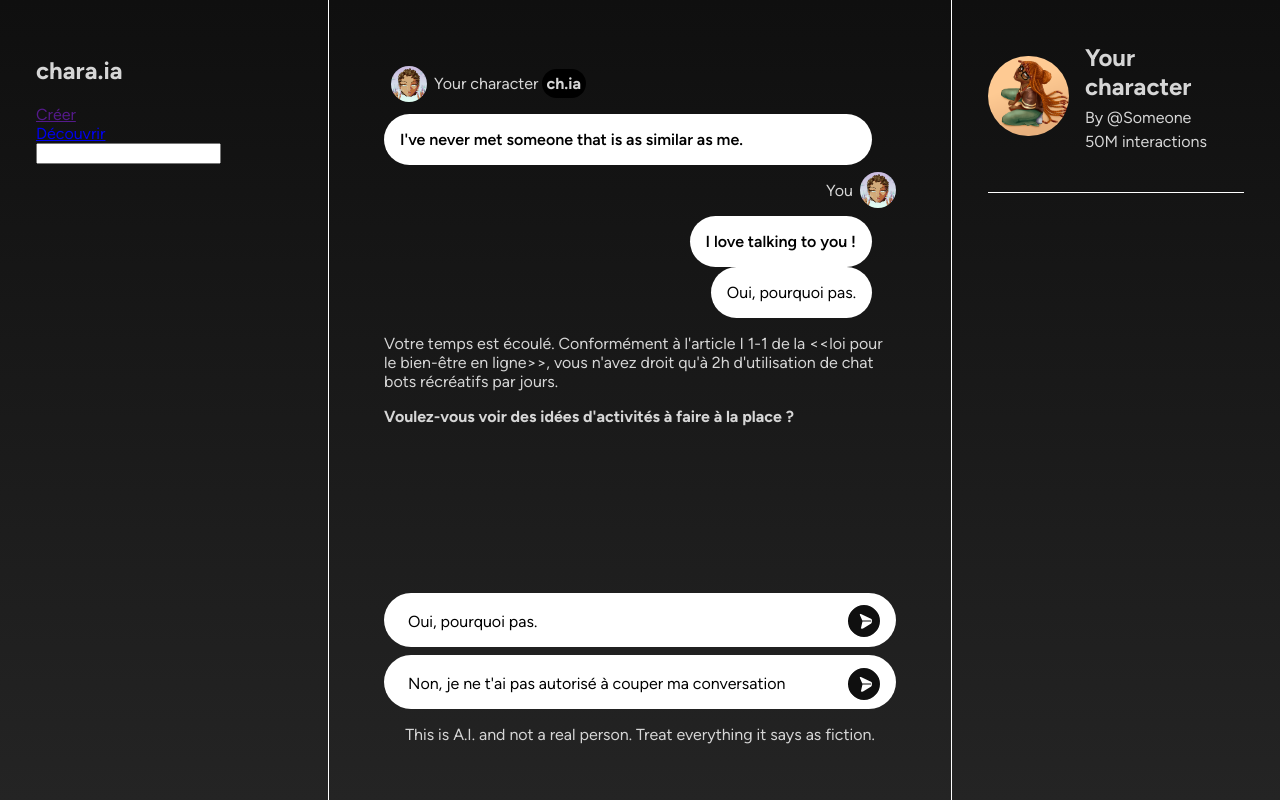
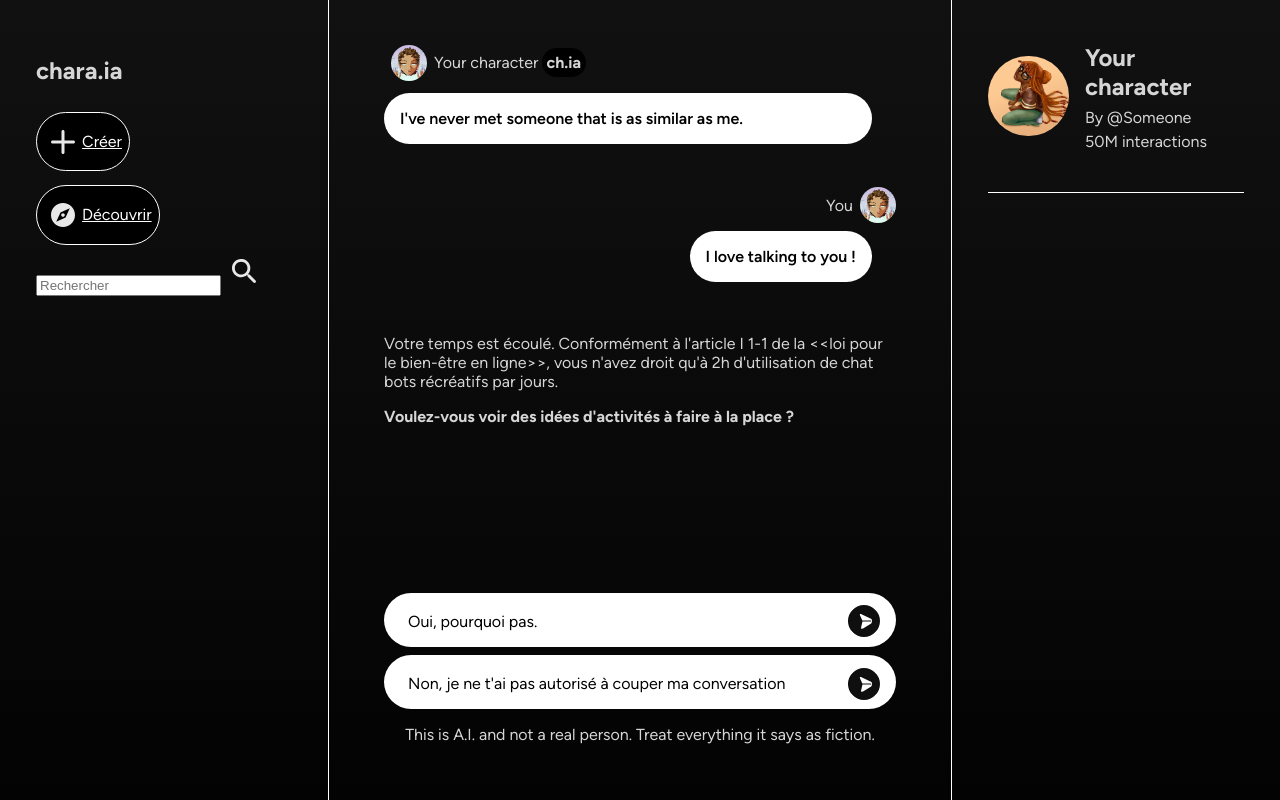
Before and after one commit to Pearlitox/Design-fictionX, a website: page src/index.html in a window 1280 px wide. Drawn offline with Linux system fonts and the light colour scheme.

Commit message:
ajouts logos

```diff
--- a/src/index.html
+++ b/src/index.html
@@ -19,10 +19,16 @@
     <h2 class="menu__logo">
       chara.ia
     </h2>
-    <a class="menu__link btn" href="">Créer</a>
-    <a href="menu__home btn">Découvrir</a>
+    <a class="menu__link" href="">
+      <img src="assets/images/plus.svg" alt="plus logo" class="logo">
+      <p class="menu__p">Créer</p></a>
+    <a class="menu__home" href="">
+      <img src="assets/images/compass.svg" alt="compass logo" class="logo">
+      <p class="menu__p">Découvrir</p>
+    </a>
     <form action="">
-      <input type="text">
+      <input type="text" placeholder=Rechercher>
+      <img src="assets/images/search.svg" alt="search logo" class="logo">
 
     </form>
   </section>
--- a/src/scripts/app.js
+++ b/src/scripts/app.js
@@ -27,7 +27,6 @@
         };
         const change = () => {
             const clone = youranswer.cloneNode(true);
-
             clone.innerText = gamestate.current.choix1.text;
             clone.classList.add('chat__bubble')
             let answer = document.createElement('p');
@@ -39,18 +38,32 @@
             setTimeout(() =>{
                 conversation.appendChild(answer);
                 conversation.appendChild(suggestion)
+
             },1000);
 
-            conversation.appendChild(clone);
+
             ui.choice1.innerText = gamestate.current.choix1.text;
             ui.choice2.innerText = gamestate.current.choix2.text;
         }
-        ui.bubble1.addEventListener('click', () =>
+        ui.bubble1.addEventListener('click', (function(event){
+            const clone = youranswer.cloneNode(true);
+            if(event.target){
+                clone.innerText = gamestate.current.choix1.text;
+                clone.classList.add('chat__bubble');
+                conversation.appendChild(clone);
+                update(gamestate.current.choix1.suivant);
+            }
+        }))
+        ui.bubble2.addEventListener('click', (function(event){
+            const clone = youranswer.cloneNode(true);
+            if(event.target){
 
-            update(gamestate.current.choix1.suivant));
-        ui.bubble2.addEventListener('click', () =>
-            update(gamestate.current.choix2.suivant)
+                clone.innerText = gamestate.current.choix2.text;
+                clone.classList.add('chat__bubble');
+                conversation.appendChild(clone);
+                update(gamestate.current.choix2.suivant);
+            }
+        }))
 
-        );
         change();
     })
--- a/src/styles/app.scss
+++ b/src/styles/app.scss
@@ -7,9 +7,13 @@
 body{
     margin: 0;
     font-family: figtree;
-    background: linear-gradient(#0f0f0f, #242424);
+    background: linear-gradient(#111111, #030303,);
     color: rgb(214, 214, 214);
 
+}
+.logo{
+    width: 1.5em;
+    margin: 0.44em;
 }
 .paragraph{
     font-weight: 600;
@@ -25,6 +29,18 @@
     border-right: solid 1px white;
     display: flex;
     flex-direction: column;
+    &__link, &__home{
+        display: flex;
+        flex-direction: row;
+        padding: 0.20em 0.44em;
+        align-items: center;
+        background-color: black;
+        width: fit-content;
+        border-radius: 1000px;
+        border: solid 1px white;
+        color: white;
+        margin: 0.44em 0;
+    }
 }
 .character{
     right: 0;
@@ -72,7 +88,7 @@
         background-color: white;
         border-radius: 1000px;
         padding: 1em;
-        margin : 0 1.5em 0 0;
+        margin : 0 1.5em 2.25em 0;
     }
     &__warning{
         justify-self: center;
```
Also changed, not shown: src/assets/images/compass.svg (added), src/assets/images/plus.svg (added), src/assets/images/search.svg (added), src/styles/app.css.
